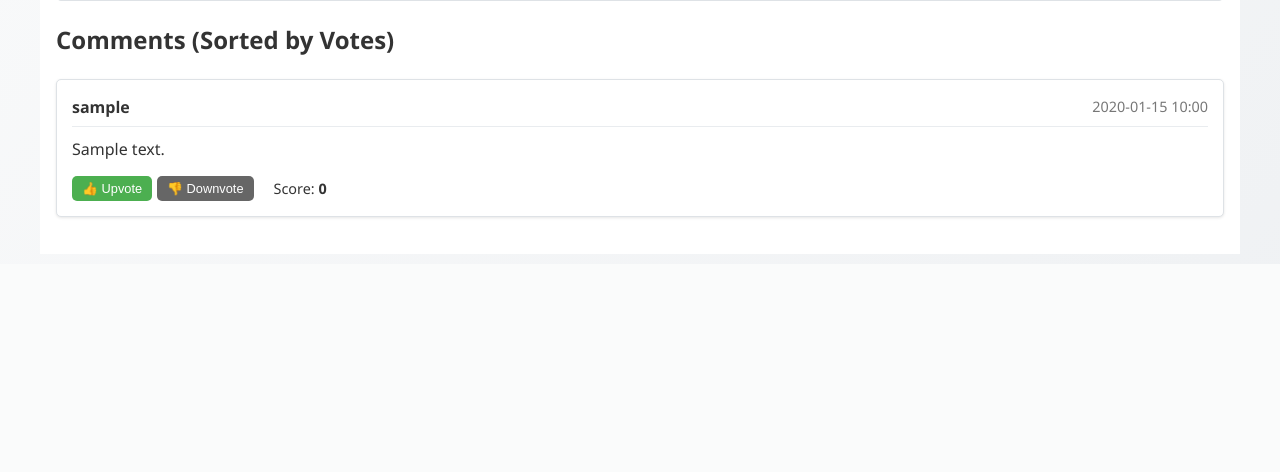
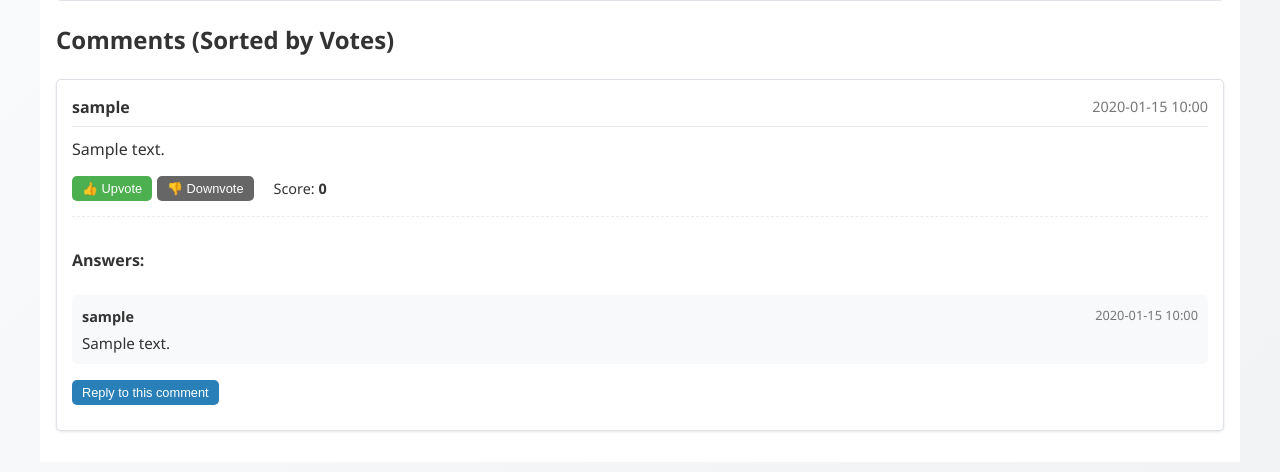
Before and after one commit to plfelter/verbatims-utn-vdl, a Flask app: page /discussion in a window 1280 px wide. Shown: the part 556-1028 px from the top of the page. Before the commit the page ends 773 px from the top, so only its background shows below. Run offline with Flask 3, Linux system fonts and the light colour scheme; tables that the repository leaves empty hold one stand-in row (values such as "Sample post"); some libraries are stand-ins or nearby versions.

Commit message:
Added to the discussion view the possibility for a user to post an answer to an existing comment. Their can be multiple answers to a comment. Answers cannot be upvoted nor downvoted.

```diff
--- a/app/models.py
+++ b/app/models.py
@@ -95,6 +95,9 @@ class Comment(db.Model):
     upvotes = db.Column(db.Integer, default=0)
     downvotes = db.Column(db.Integer, default=0)
 
+    # Relationship with answers
+    answers = db.relationship('Answer', backref='comment', lazy='dynamic', cascade='all, delete-orphan')
+
     @property
     def vote_score(self):
         """Calculate the total vote score (upvotes - downvotes)."""
@@ -103,4 +106,18 @@ class Comment(db.Model):
     def __repr__(self):
         return f'<Comment {self.id} by {self.username}>'
 
+
+class Answer(db.Model):
+    """Answer model for storing replies to comments."""
+    __tablename__ = 'answers'
+
+    id = db.Column(db.Integer, primary_key=True)
+    username = db.Column(db.String(80), nullable=False)
+    body = db.Column(db.Text, nullable=False)
+    created_at = db.Column(db.DateTime, default=lambda: datetime.now(tz=pytz.timezone('Europe/Paris')))
+    comment_id = db.Column(db.Integer, db.ForeignKey('comments.id'), nullable=False)
+
+    def __repr__(self):
+        return f'<Answer {self.id} to comment {self.comment_id} by {self.username}>'
+
 # You can add more models as needed for your application
--- a/app/static/css/styles.css
+++ b/app/static/css/styles.css
@@ -324,6 +324,71 @@ button:focus:not(:active)::after {
     font-size: 0.9rem;
 }
 
+/* ===== ANSWERS SECTION ===== */
+.answers-section {
+    margin-top: 15px;
+    padding-top: 10px;
+    border-top: 1px dashed var(--medium-gray);
+}
+
+.answers-list {
+    margin-bottom: 15px;
+}
+
+.answer {
+    margin: 10px 0;
+    padding: 10px;
+    background-color: var(--light-gray);
+    border-radius: var(--border-radius);
+    animation: fadeIn 0.5s ease-out;
+    transition: var(--transition-normal);
+}
+
+.answer:hover {
+    transform: translateY(-2px);
+    box-shadow: 0 2px 5px rgba(0, 0, 0, 0.1);
+}
+
+.answer-header {
+    display: flex;
+    justify-content: space-between;
+    margin-bottom: 5px;
+    font-size: 0.9rem;
+}
+
+.answer-timestamp {
+    color: #777;
+    font-size: 0.8rem;
+}
+
+.answer-body {
+    font-size: 0.95rem;
+    line-height: 1.4;
+}
+
+.answer-form-toggle {
+    margin-bottom: 10px;
+}
+
+.toggle-answer-form-button {
+    padding: 5px 10px;
+    font-size: 0.8rem;
+    background-color: var(--secondary-color);
+}
+
+.toggle-answer-form-button:hover {
+    background-color: var(--primary-color);
+    animation: none; /* Override the general button pulse animation */
+}
+
+.answer-form {
+    margin-top: 10px;
+    padding: 15px;
+    background-color: var(--light-gray);
+    border-radius: var(--border-radius);
+    animation: fadeIn 0.5s ease-out;
+}
+
 /* ===== CONTRIBUTIONS PAGE ===== */
 .contributions-grid {
     display: grid;
--- a/app/templates/comment_partial.html
+++ b/app/templates/comment_partial.html
@@ -29,4 +29,48 @@
             </span>
         </div>
     </div>
+
+    <!-- Answers Section -->
+    <div class="answers-section">
+        <!-- Display existing answers -->
+        {% if comment.answers.count() > 0 %}
+            <h4>Answers:</h4>
+            <div class="answers-list">
+                {% for answer in comment.answers %}
+                    <div class="answer">
+                        <div class="answer-header">
+                            <strong>{{ answer.username }}</strong>
+                            <span class="answer-timestamp">{{ answer.created_at.strftime('%Y-%m-%d %H:%M') }}</span>
+                        </div>
+                        <div class="answer-body">
+                            {{ answer.body }}
+                        </div>
+                    </div>
+                {% endfor %}
+            </div>
+        {% endif %}
+
+        <!-- Answer Form -->
+        <div class="answer-form-toggle">
+            <button
+                class="toggle-answer-form-button"
+                onclick="document.getElementById('answer-form-{{ comment.id }}').style.display = document.getElementById('answer-form-{{ comment.id }}').style.display === 'none' ? 'block' : 'none'">
+                Reply to this comment
+            </button>
+        </div>
+
+        <div id="answer-form-{{ comment.id }}" class="answer-form" style="display: none;">
+            <form hx-post="/comment/{{ comment.id }}/answer" hx-target="#comment-{{ comment.id }}" hx-swap="outerHTML">
+                <div>
+                    <label for="username-{{ comment.id }}">Your Name:</label><br>
+                    <input type="text" id="username-{{ comment.id }}" name="username" required>
+                </div>
+                <div>
+                    <label for="body-{{ comment.id }}">Your Answer:</label><br>
+                    <textarea id="body-{{ comment.id }}" name="body" rows="3" required></textarea>
+                </div>
+                <button type="submit">Post Answer</button>
+            </form>
+        </div>
+    </div>
 </div>
--- a/app/views.py
+++ b/app/views.py
@@ -5,7 +5,7 @@ from markupsafe import Markup
 from sqlalchemy import or_
 
 from app import app, db
-from app.models import Contribution, Comment, SearchLog
+from app.models import Contribution, Comment, Answer, SearchLog
 
 
 def highlight_keywords(text, keywords):
@@ -257,4 +257,30 @@ def downvote_comment(comment_id):
     # Return the updated comment HTML
     return render_template('comment_partial.html', comment=comment)
 
+
+@app.route('/comment/<int:comment_id>/answer', methods=['POST'])
+def add_answer(comment_id):
+    """Add an answer to a comment."""
+    comment = Comment.query.get_or_404(comment_id)
+
+    # Get form data
+    username = request.form.get('username')
+    body = request.form.get('body')
+
+    if not username or not body:
+        return f"Error: Username and answer are required", 400
+
+    # Create new answer
+    new_answer = Answer(username=username, body=body, comment_id=comment_id)
+
+    try:
+        db.session.add(new_answer)
+        db.session.commit()
+    except Exception as e:
+        db.session.rollback()
+        return f"Error: {str(e)}", 500
+
+    # Return the updated comment HTML
+    return render_template('comment_partial.html', comment=comment)
+
 # You can add more routes as needed for your application
```
